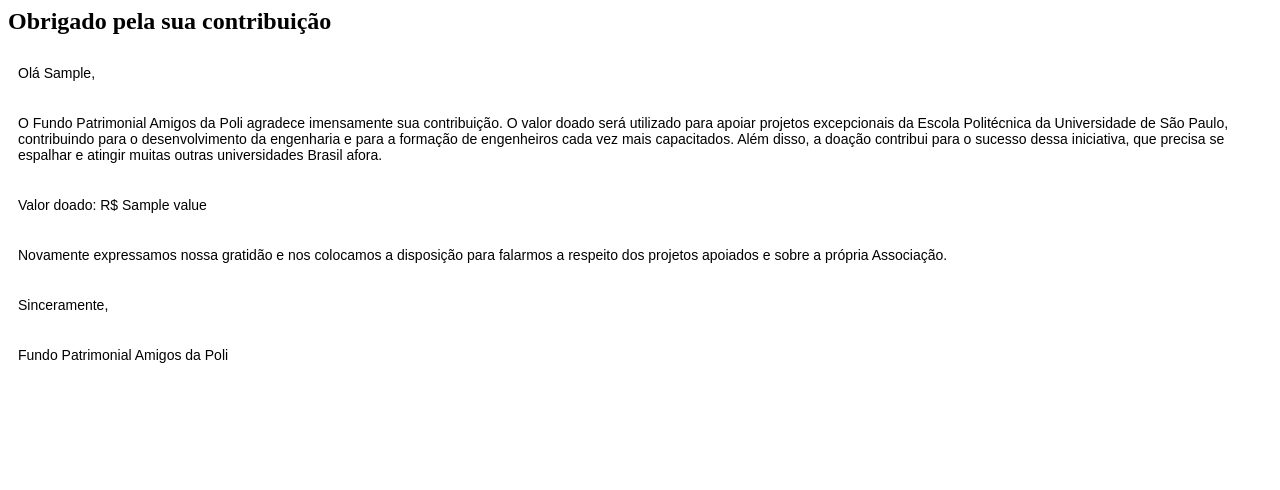
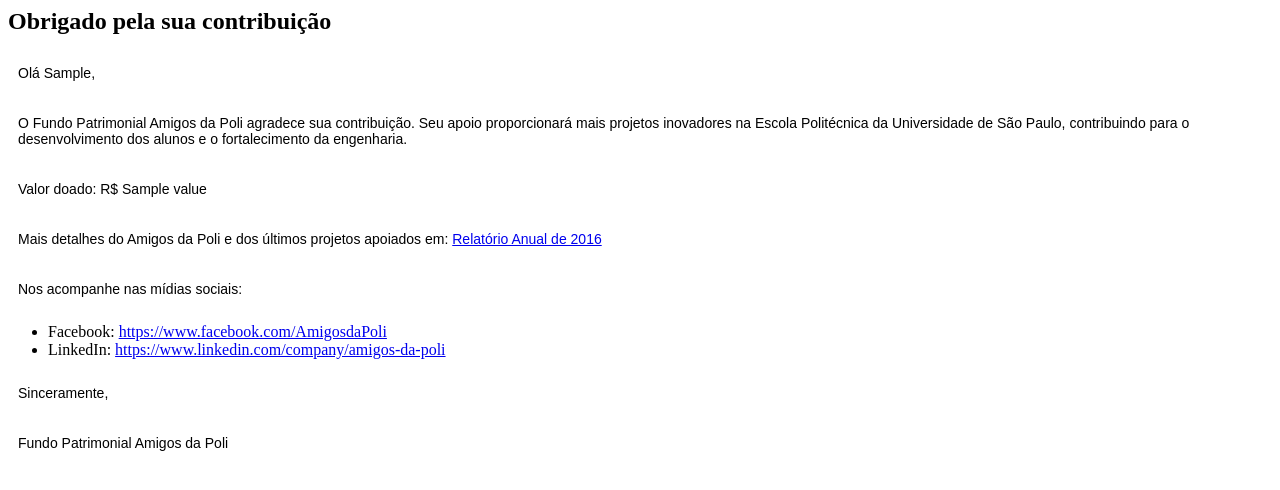
Before and after one commit to amigosdapoli/donation-system, a Django app: template dbwrapper/templates/dbwrapper/successful_donation_email.html in a window 1280 px wide. Shown: the top 490 px of the page. Run offline with Django 3.2, Linux system fonts and the light colour scheme; the template is opened without the code that fills it: most values are stand-ins (such as "Sample title", 1, 10 or a date in 2020).

Commit message:
Update email content

```diff
--- a/dbwrapper/templates/dbwrapper/successful_donation_email.html
+++ b/dbwrapper/templates/dbwrapper/successful_donation_email.html
@@ -5,12 +5,19 @@
 	<body>
 		<h2>Obrigado pela sua contribuição</h2>
         <p style="padding:10px;font:normal 14px arial;">Olá {{ first_name }},</p>
-		<p style="padding:10px;font:normal 14px arial;">O Fundo Patrimonial Amigos da Poli agradece imensamente sua contribuição. O valor doado será utilizado para apoiar projetos excepcionais da Escola Politécnica da Universidade de São Paulo, contribuindo para o desenvolvimento da engenharia e para a formação de engenheiros cada vez mais capacitados. Além disso, a doação contribui para o sucesso dessa iniciativa, que precisa se espalhar e atingir muitas outras universidades Brasil afora.</p>
+		<p style="padding:10px;font:normal 14px arial;">O Fundo Patrimonial Amigos da Poli agradece sua contribuição. Seu apoio proporcionará mais projetos inovadores na Escola Politécnica da Universidade de São Paulo, contribuindo para o desenvolvimento dos alunos e o fortalecimento da engenharia.</p>
 		<p style="padding:10px;font:normal 14px arial;">Valor doado: R$ {{ value }}</p>
-		<p style="padding:10px;font:normal 14px arial;">Novamente expressamos nossa gratidão e nos colocamos a disposição para falarmos a respeito dos projetos apoiados e sobre a própria Associação.</p>
+		<p style="padding:10px;font:normal 14px arial;">Mais detalhes do Amigos da Poli e dos últimos projetos apoiados em: <a href="http://www.amigosdapoli.com.br/media/amigos-da-poli-relatorio-anual-2016.pdf" target="_blank">Relatório Anual de 2016</a></p>
 		{% if is_recurring %}
-        <p style="padding:10px;font:normal 14px arial;">Caso deseje cancelar sua doação recorrente, basta notificar os Amigos da Poli pelo e-mail contato@amigosdapoli.com.br</p>
+        	<p style="padding:10px;font:normal 14px arial;">Caso deseje cancelar sua doação recorrente, basta notificar os Amigos da Poli pelo e-mail contato@amigosdapoli.com.br</p>
         {% endif %}
+		<p style="padding:10px;font:normal 14px arial;">
+			Nos acompanhe nas mídias sociais:
+		</p>
+		<ul>
+			<li>Facebook: <a href="https://www.facebook.com/AmigosdaPoli" target="_blank">https://www.facebook.com/AmigosdaPoli</a></li>
+			<li>LinkedIn: <a href="https://www.linkedin.com/company/amigos-da-poli" target="_blank">https://www.linkedin.com/company/amigos-da-poli</a></li>
+		</ul>
 		<p style="padding:10px;font:normal 14px arial;">Sinceramente,</p>
         <p style="padding:10px;font:normal 14px arial;">Fundo Patrimonial Amigos da Poli</p>
 	</body>
--- a/dbwrapper/templates/dbwrapper/successful_donation_email.txt
+++ b/dbwrapper/templates/dbwrapper/successful_donation_email.txt
@@ -2,11 +2,11 @@
 
 Olá {{ first_name }},
 
-O Fundo Patrimonial Amigos da Poli agradece imensamente sua contribuição. O valor doado será utilizado para apoiar projetos excepcionais da Escola Politécnica da Universidade de São Paulo, contribuindo para o desenvolvimento da engenharia e para a formação de engenheiros cada vez mais capacitados. Além disso, a doação contribui para o sucesso dessa iniciativa, que precisa se espalhar e atingir muitas outras universidades Brasil afora.
+O Fundo Patrimonial Amigos da Poli agradece sua contribuição. Seu apoio proporcionará mais projetos inovadores na Escola Politécnica da Universidade de São Paulo, contribuindo para o desenvolvimento dos alunos e o fortalecimento da engenharia.
 
 Valor doado: R$ {{ value }}
 
-Novamente expressamos nossa gratidão e nos colocamos a disposição para falarmos a respeito dos projetos apoiados e sobre a própria Associação.
+Mais detalhes do Amigos da Poli e dos últimos projetos apoiados em: http://www.amigosdapoli.com.br/media/amigos-da-poli-relatorio-anual-2016.pdf.
 {% if is_recurring %}
 Caso deseje cancelar sua doação recorrente, basta notificar os Amigos da Poli pelo e-mail contato@amigosdapoli.com.br
 {% endif %}
```
